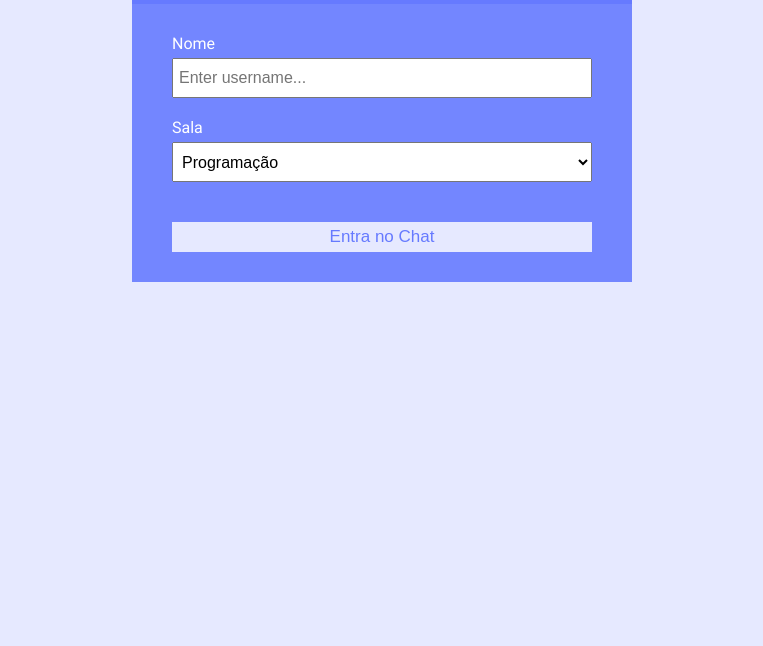
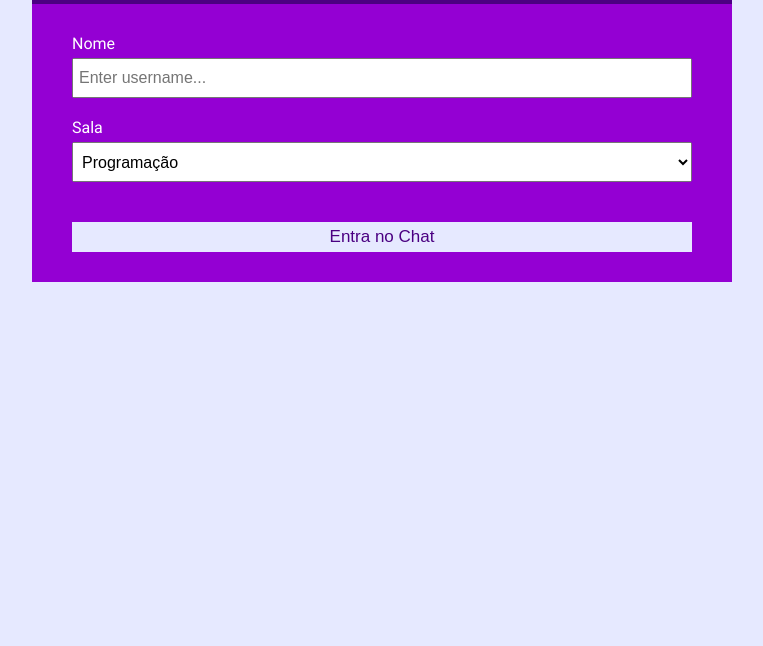
Before and after one commit to LucasGatica/Crow, a website: page index.html in a window 1280 px wide. Shown: the part 154-800 px from the top of the page, without its empty margins (258-1021 px from the left). Drawn offline with Linux system fonts and the light colour scheme.

Commit message:
mudanças de design

```diff
--- a/css/style.css
+++ b/css/style.css
@@ -1,8 +1,8 @@
 @import url('https://fonts.googleapis.com/css?family=Roboto&display=swap');
 
 :root {
-	--dark-color-a: #667aff;
-	--dark-color-b: #7386ff;
+	--dark-color-a: #4B0082	;
+	--dark-color-b: #9400D3;
 	--light-color: #e6e9ff;
 	--success-color: #5cb85c;
 	--error-color: #d9534f;
@@ -99,7 +99,7 @@ a {
 }
 
 .chat-messages .message .meta {
-	font-size: 15px;
+	font-size: 14px;
 	font-weight: bold;
 	color: var(--dark-color-b);
 	opacity: 0.7;
@@ -128,7 +128,7 @@ a {
 
 /* Join Page */
 .join-container {
-	max-width: 500px;
+	max-width: 700px;
 	margin: 80px auto;
 	color: #fff;
 }
```
